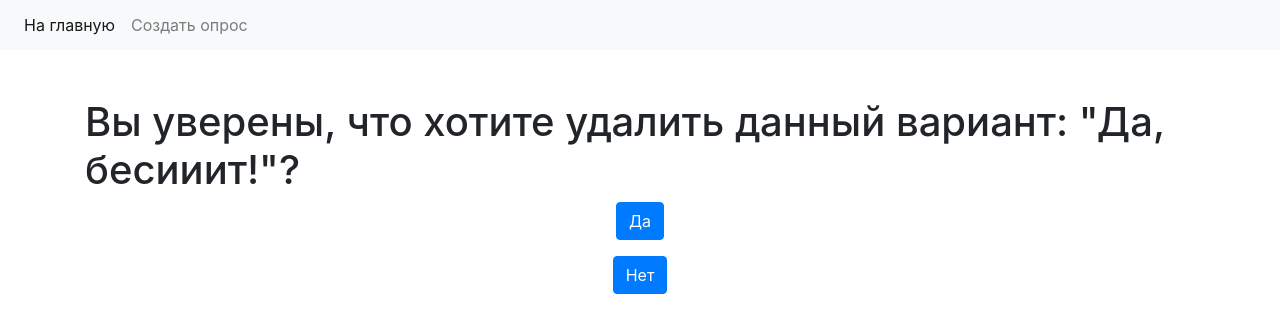
After one commit to violettalivada/exam_7, a Django app: page /choice/1/delete/ in a window 1280 px wide. The commit adds this page. Shown: the top 333 px of the page. Run offline with Django 3.2, Linux system fonts and the light colour scheme; data comes from the database, SQL or seed files in the repository; some libraries are stand-ins or nearby versions.

Commit message:
Добавлено представление для  удаления варианта ответа

```diff
--- a/source/main/urls.py
+++ b/source/main/urls.py
@@ -27,4 +27,5 @@ urlpatterns = [
     path('poll/<int:pk>/choices/add', ChoiceCreateView.as_view(), name='choice_create'),
     path('poll/<int:pk>/choices/add', ChoiceCreateView.as_view(), name='choice_create'),
     path('choice/<int:pk>/update/', ChoiceUpdateView.as_view(), name='choice_update'),
+    path('choice/<int:pk>/delete/', ChoiceDeleteView.as_view(), name='choice_delete'),
 ]
--- /dev/null
+++ b/source/webapp/templates/choices/delete.html
@@ -0,0 +1,13 @@
+{% extends "partial/../base.html" %}
+
+{% block title %}Delete{% endblock %}
+
+
+{% block content %}
+    <h1 class="title mt-5">Вы уверены, что хотите удалить данный вариант: "{{ choice }}"?</h1>
+    <form method="POST" action="{% url "choice_delete" choice.pk %}" class="text-center">
+        {% csrf_token %}
+        <p><input class="btn btn-primary" type="submit" value="Да"></p>
+        <p><a class="btn btn-primary" href="{% url "index"  %}" role="button">Нет</a></p>
+    </form>
+{% endblock %}
--- a/source/webapp/templates/polls/view.html
+++ b/source/webapp/templates/polls/view.html
@@ -40,6 +40,12 @@
                              <path d="M13.293 1.207a1 1 0 0 1 1.414 0l.03.03a1 1 0 0 1 .03 1.383L13.5 4 12 2.5l1.293-1.293z"/>
                         </svg>
                      </a>
+                    <a class="nav-link" href="{% url 'choice_delete' choice.pk %}">
+                        <svg width="1em" height="1em" viewBox="0 0 16 16" class="bi bi-trash" fill="currentColor" xmlns="http://www.w3.org/2000/svg">
+                            <path d="M5.5 5.5A.5.5 0 0 1 6 6v6a.5.5 0 0 1-1 0V6a.5.5 0 0 1 .5-.5zm2.5 0a.5.5 0 0 1 .5.5v6a.5.5 0 0 1-1 0V6a.5.5 0 0 1 .5-.5zm3 .5a.5.5 0 0 0-1 0v6a.5.5 0 0 0 1 0V6z"/>
+                            <path fill-rule="evenodd" d="M14.5 3a1 1 0 0 1-1 1H13v9a2 2 0 0 1-2 2H5a2 2 0 0 1-2-2V4h-.5a1 1 0 0 1-1-1V2a1 1 0 0 1 1-1H6a1 1 0 0 1 1-1h2a1 1 0 0 1 1 1h3.5a1 1 0 0 1 1 1v1zM4.118 4L4 4.059V13a1 1 0 0 0 1 1h6a1 1 0 0 0 1-1V4.059L11.882 4H4.118zM2.5 3V2h11v1h-11z"/>
+                        </svg>
+                    </a>
                 </h5>
               </div>
         </div>
--- a/source/webapp/views/choice_views.py
+++ b/source/webapp/views/choice_views.py
@@ -1,5 +1,5 @@
 from django.shortcuts import get_object_or_404, redirect
-from django.urls import reverse
+from django.urls import reverse, reverse_lazy
 from django.views.generic import CreateView, UpdateView, DeleteView
 
 from webapp.models import Poll, Choice
@@ -26,3 +26,10 @@ class ChoiceUpdateView(UpdateView):
 
     def get_success_url(self):
         return reverse('poll_view', kwargs={'pk': self.object.poll.pk})
+
+
+class ChoiceDeleteView(DeleteView):
+    template_name = 'choices/delete.html'
+    model = Choice
+    context_object_name = 'choice'
+    success_url = reverse_lazy('index')
```
